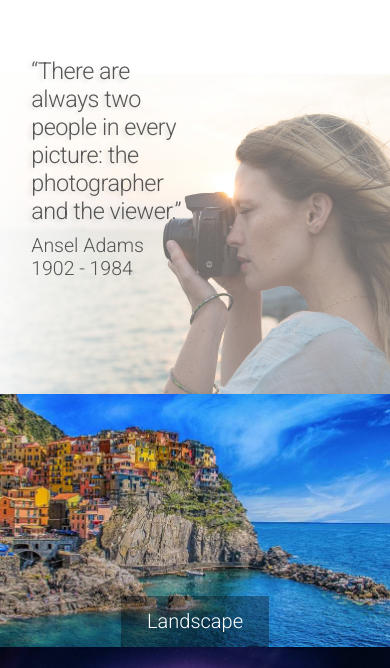
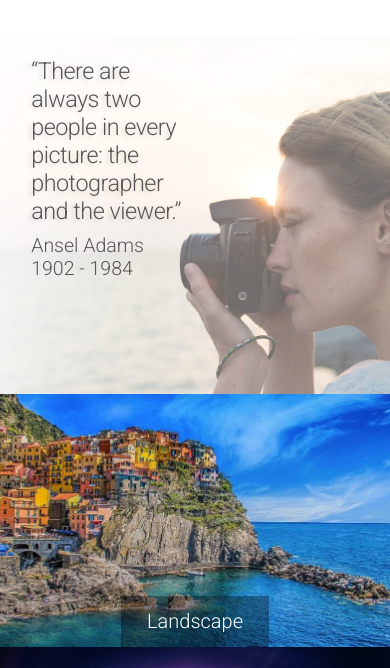
Before and after one commit to dehciappina/Photographic-Portfolio-1, a plain HTML site: page index.html in a window 390 px wide. Shown: the part 97-765 px from the top of the page. Drawn offline with Linux system fonts and the light colour scheme.

Commit message:
Add files via upload

```diff
--- a/main.css
+++ b/main.css
@@ -811,12 +811,12 @@ input:focus, textarea:focus {
         }
 
     .image_container {
-        background-size: 135%;
+        background-size: 85vh;
         background-position: 30% 100%;
         -webkit-animation:none;
                 animation:none;
         opacity:0.6;
-        height: 100%;
+        height: 110%;
         bottom: unset;
     }
 
```
